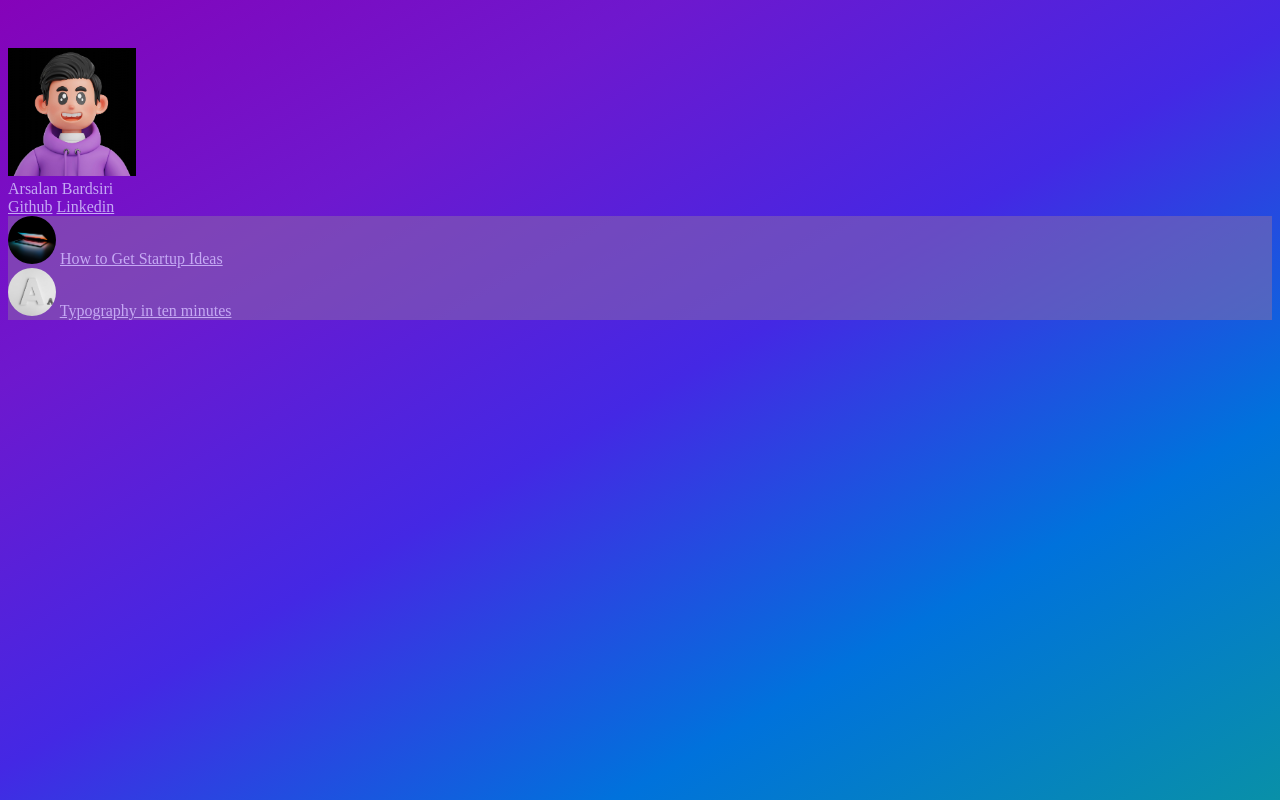
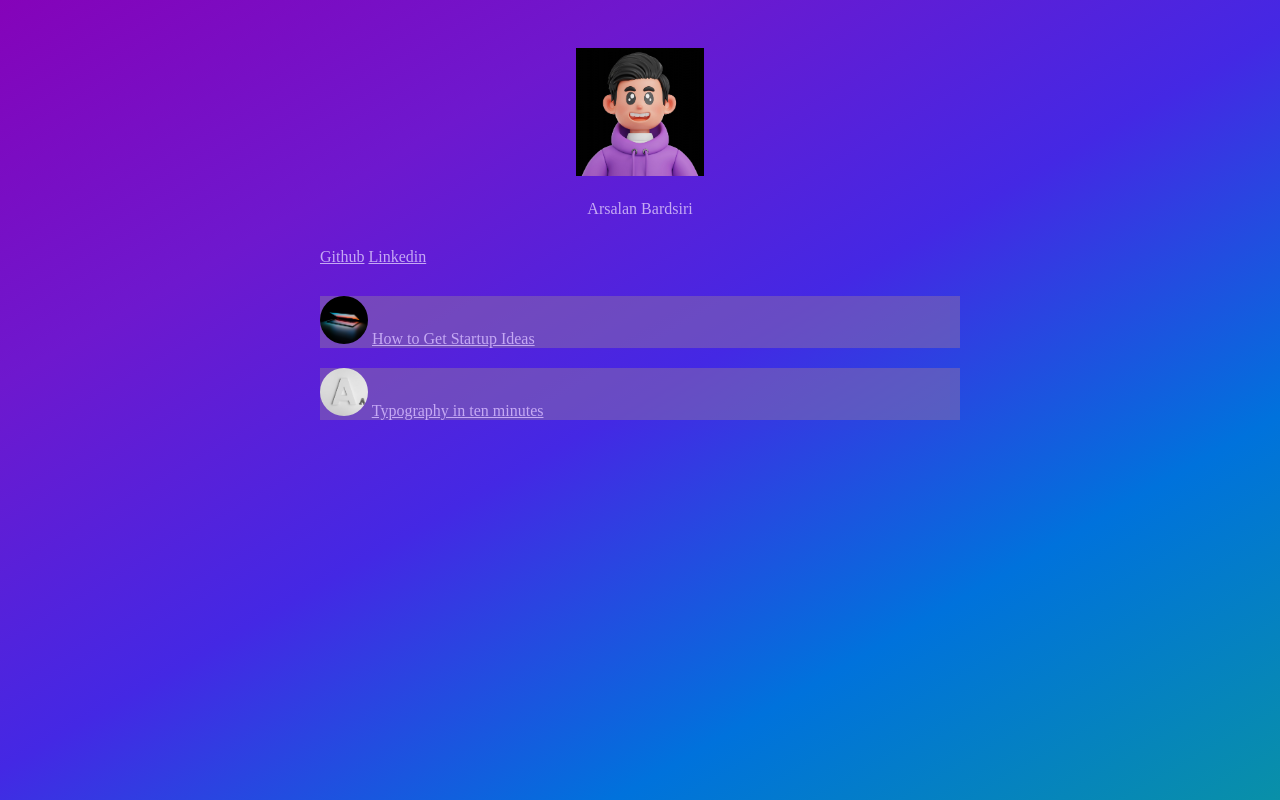
Before and after one commit to arsalanbardsiri/link-in-bio, a plain HTML site: page index.html in a window 1280 px wide. Drawn offline with Linux system fonts and the light colour scheme.

Commit message:
margin auto to center parent container, centering the name and avatar

```diff
--- a/index.html
+++ b/index.html
@@ -38,12 +38,32 @@
 
     .item {
       background-color: rgba(140, 113, 165, 0.5);
+      margin-bottom: 20px;
+    }
+
+    .main-container {
+      width: 640px;
+      margin: auto;
+    }
+
+    .image-row {
+      margin-bottom: 20px;
+      text-align: center;
+    }
+
+    .name-row {
+      margin-bottom: 30px;
+      text-align: center;
+    }
+
+    .social-icon {
+      margin-bottom: 30px;
     }
   </style>
 </head>
 
 <body>
-  <div>
+  <div class="main-container">
     <div class="image-row">
       <img class="avatar-img" loading="lazy" src="./profile-avatar.jpg" alt="Cartoonish graphic profile avatar picture">
     </div>
```
